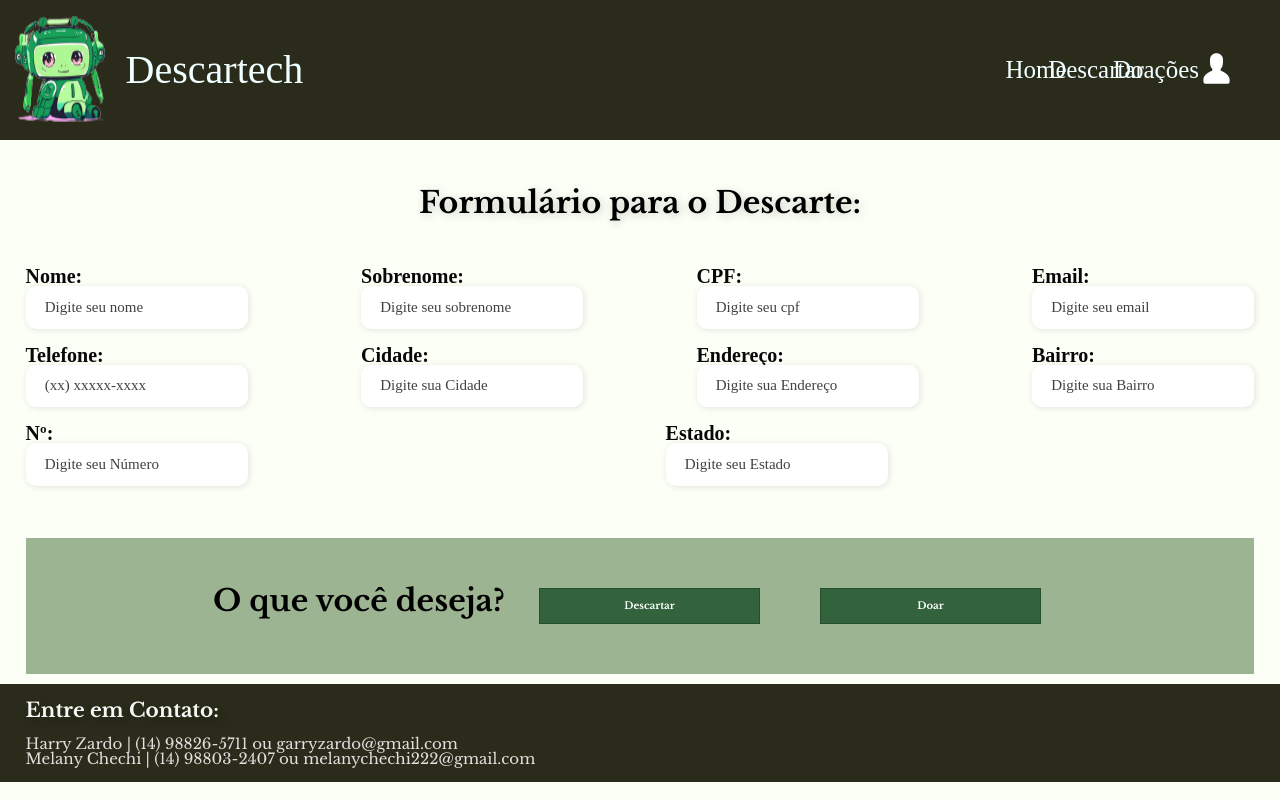
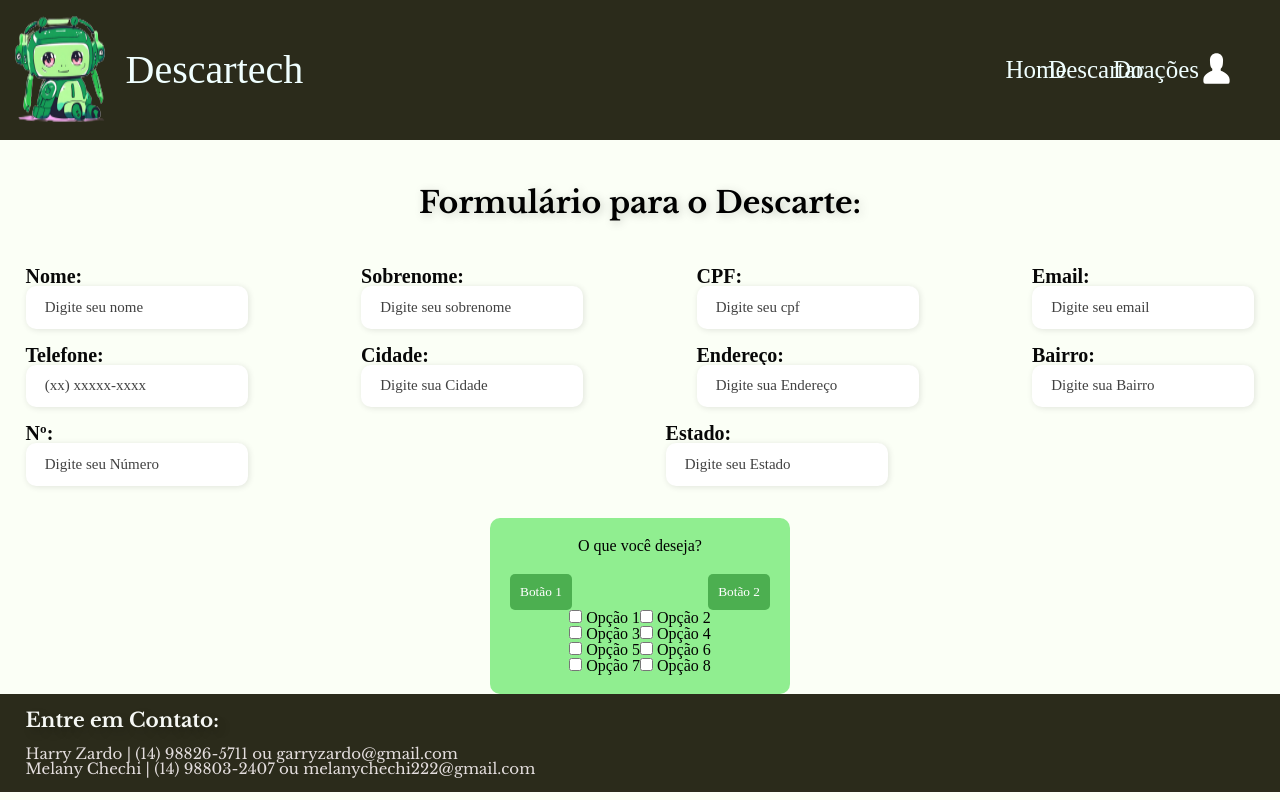
Before and after one commit to HarryZardo/Descartech-2.0, a React (Create React App) app: page /formulario in a window 1280 px wide. Built offline with nearby package versions, Linux system fonts and the light colour scheme.

Commit message:
Estilizando o Projeto

```diff
--- a/src/pages/Formulario/Formulario.module.scss
+++ b/src/pages/Formulario/Formulario.module.scss
@@ -70,56 +70,51 @@
    }
 
 
-   .Button{
-     padding: 20px;
-    display: flex;
-    justify-content: center;
-    text-align: center;
-    flex-direction: row;
-    margin-bottom: 10px;
-    margin-top: 20px;
-    margin-left: 2%;
-    margin-right: 2%;
-    background-color: #9CB491;
-    position: relative;
-    top: 50%;
-    bottom: 50%;
+   // CardComponent.scss
 
+.card {
+  background-color: lightgreen;
+  padding: 20px;
+  border-radius: 10px;
+  text-align: center;
+  width: 300px;
+  margin: auto;
+}
 
-      &__H1 {
-        width: 300px;
-        height: 40px;
-        flex-shrink: 0;
-        font-size: 30px;
-        font-weight: 600;
-        font-family: 'Libre Baskerville', serif;
-        color: black;
-      }
+.card_title {
+  margin-top: 0;
+}
 
-    //estilizando botão descartar e doar
-       &__botao{
-           font-size: 20px;
-           padding: 8px;
-           width: 221px;
-           height: 36px;
-           margin: 30px;
-           border-style: solid;
-           border-width: 1px;
-           border-color: #274d2f;
-           background-color: #32633D;
-           color: white;
-           font-weight: 600;
-           font-family:'Libre Baskerville', serif;
-       }
-       &__botao:hover{
-           background-color: #6e9476;
-           border-style: solid;
-           border-width: 1px;
-           border-color: #32633D;
-           color: black;
-       }
-   }
+.button_container {
+  margin-top: 20px;
+  display: flex;
+  justify-content: space-between;
+}
 
+.action_button {
+  padding: 10px;
+  background-color: #4caf50;
+  color: white;
+  border: none;
+  border-radius: 5px;
+  cursor: pointer;
+}
+
+.checkbox_container {
+  display: flex;
+  justify-content: space-between;
+  margin-top: 20px;
+
+  .column {
+    flex: 1;
+    margin-right: 10px;
+
+    label {
+      display: block;
+      margin-bottom: 10px;
+    }
+  }
+}
 
    @media screen and (max-width: 1330px){
        .formImage{
--- a/src/pages/Formulario/index.tsx
+++ b/src/pages/Formulario/index.tsx
@@ -172,11 +172,47 @@ export default function Animais() {
                   </div></div>
               <div>
 
-                <div className={styles.Button}>
-                  <h1 className={styles.Button__H1}>O que você deseja?</h1>
-                  <button className={styles.Button__botao}>Descartar</button>
-                  <button className={styles.Button__botao}>Doar</button>
-                </div>
+              <div className={styles.card}>
+      <h2 className={styles.card_title}>O que você deseja?</h2>
+      <div className={styles.button_container}>
+        <button className={styles.action_button}>Botão 1</button>
+        <button className={styles.action_button}>Botão 2</button>
+      </div>
+      <div className="checkbox-container">
+        <div className="column">
+          <label>
+            <input type="checkbox" /> Opção 1
+          </label>
+          <label>
+            <input type="checkbox" /> Opção 2
+          </label>
+        </div>
+        <div className="column">
+          <label>
+            <input type="checkbox" /> Opção 3
+          </label>
+          <label>
+            <input type="checkbox" /> Opção 4
+          </label>
+        </div>
+        <div className="column">
+          <label>
+            <input type="checkbox" /> Opção 5
+          </label>
+          <label>
+            <input type="checkbox" /> Opção 6
+          </label>
+        </div>
+        <div className="column">
+          <label>
+            <input type="checkbox" /> Opção 7
+          </label>
+          <label>
+            <input type="checkbox" /> Opção 8
+          </label>
+        </div>
+      </div>
+    </div>
       </div>
         <Footer/>
       </div>
```
